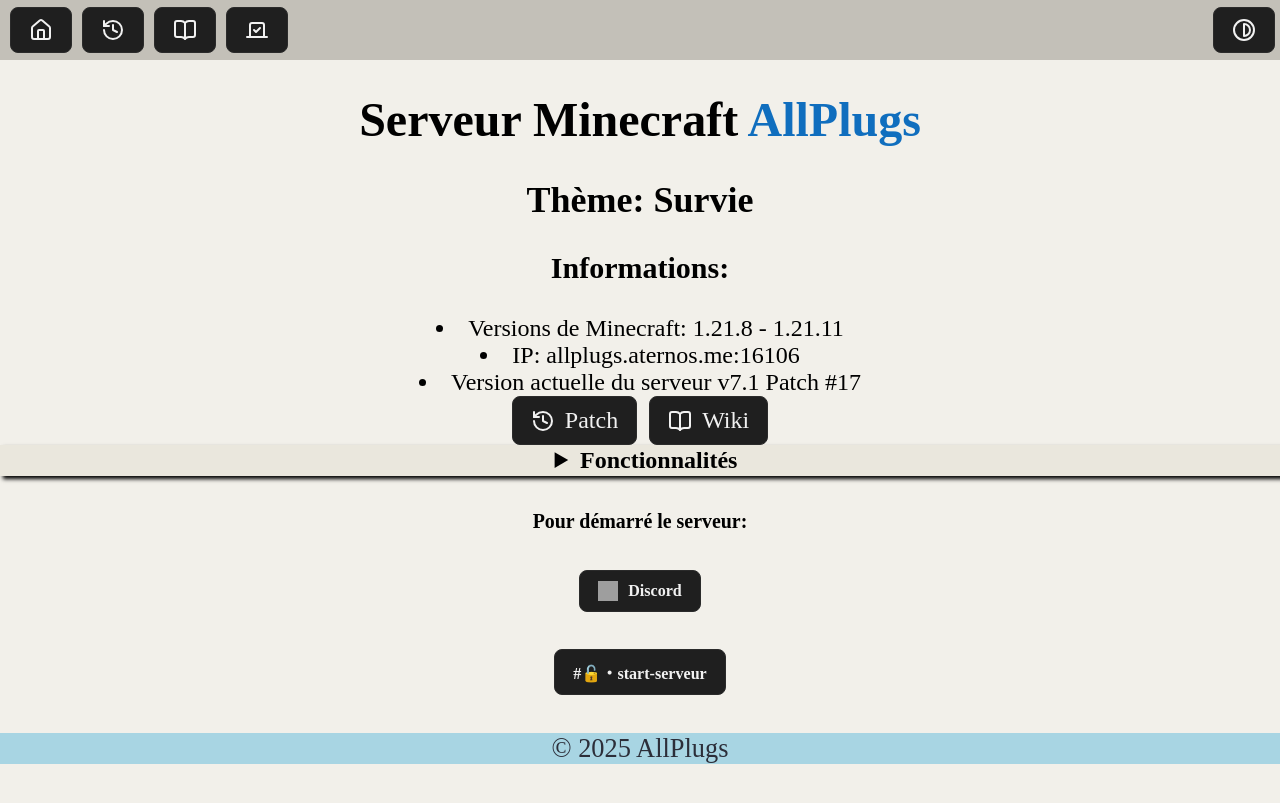
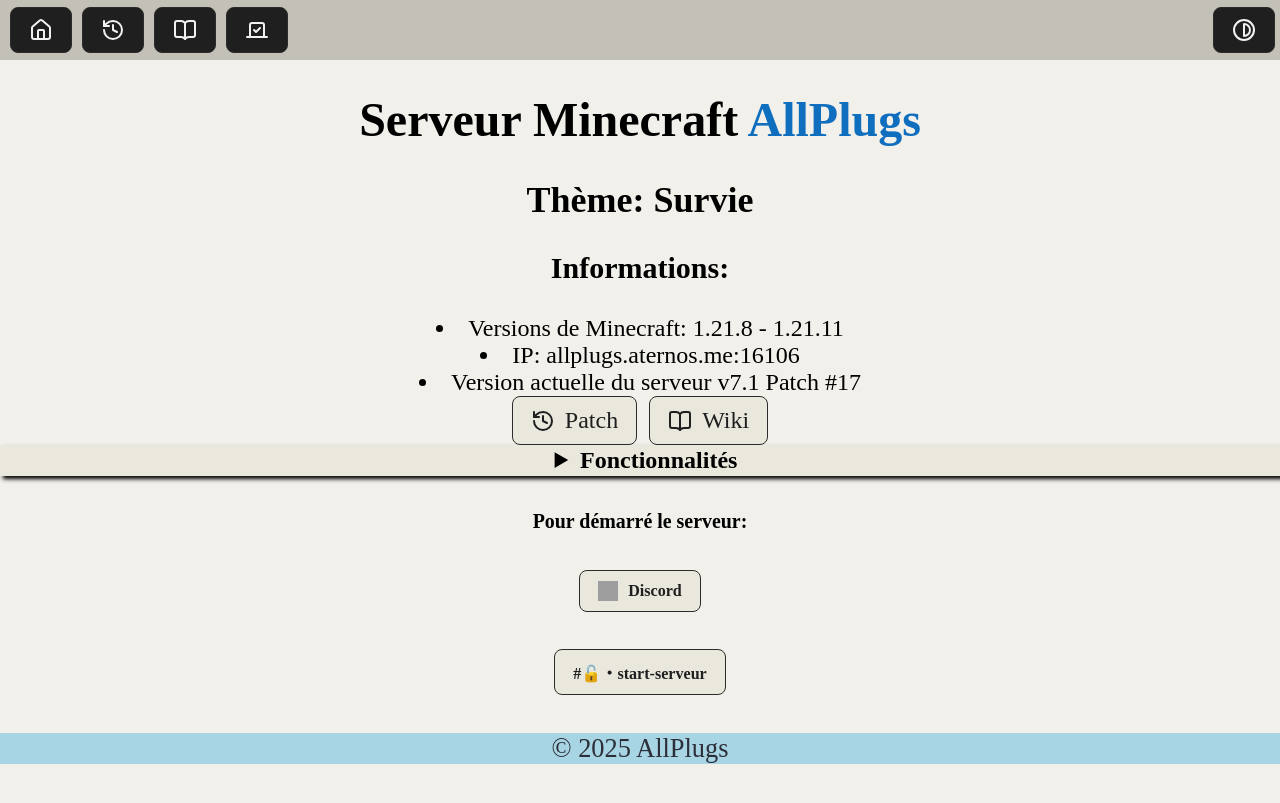
Before and after one commit to Nat688/AllPlugs-Site, a Jekyll site: the page built from index.html, in a window 1280 px wide. Shown: the top 803 px of the page. Built offline with Jekyll 4.4.1, drawn with Linux system fonts in a browser that asks for light colours; grey boxes are pictures that could not be loaded.

Commit message:
Rework boutons

```diff
--- a/index.html
+++ b/index.html
@@ -55,8 +55,8 @@
     .btn3 {
         padding: 10px 18px;
         border-radius: 8px;
-        background: #1f1f1f;
-        color: #f1f1f1;
+        background: #EAE7DD;
+        color: #1f1f1f;
         text-decoration: none;
         font-weight: 80%;
         display: inline-flex;
@@ -71,8 +71,8 @@
 	body.dark .btn3 {
         padding: 10px 18px;
         border-radius: 8px;
-        background: #0a0909;
-        color: #1f1f1f;
+        background: #1f1f1f;
+        color: #f1f1f1;
         text-decoration: none;
         font-weight: 80%;
         display: inline-flex;
```
